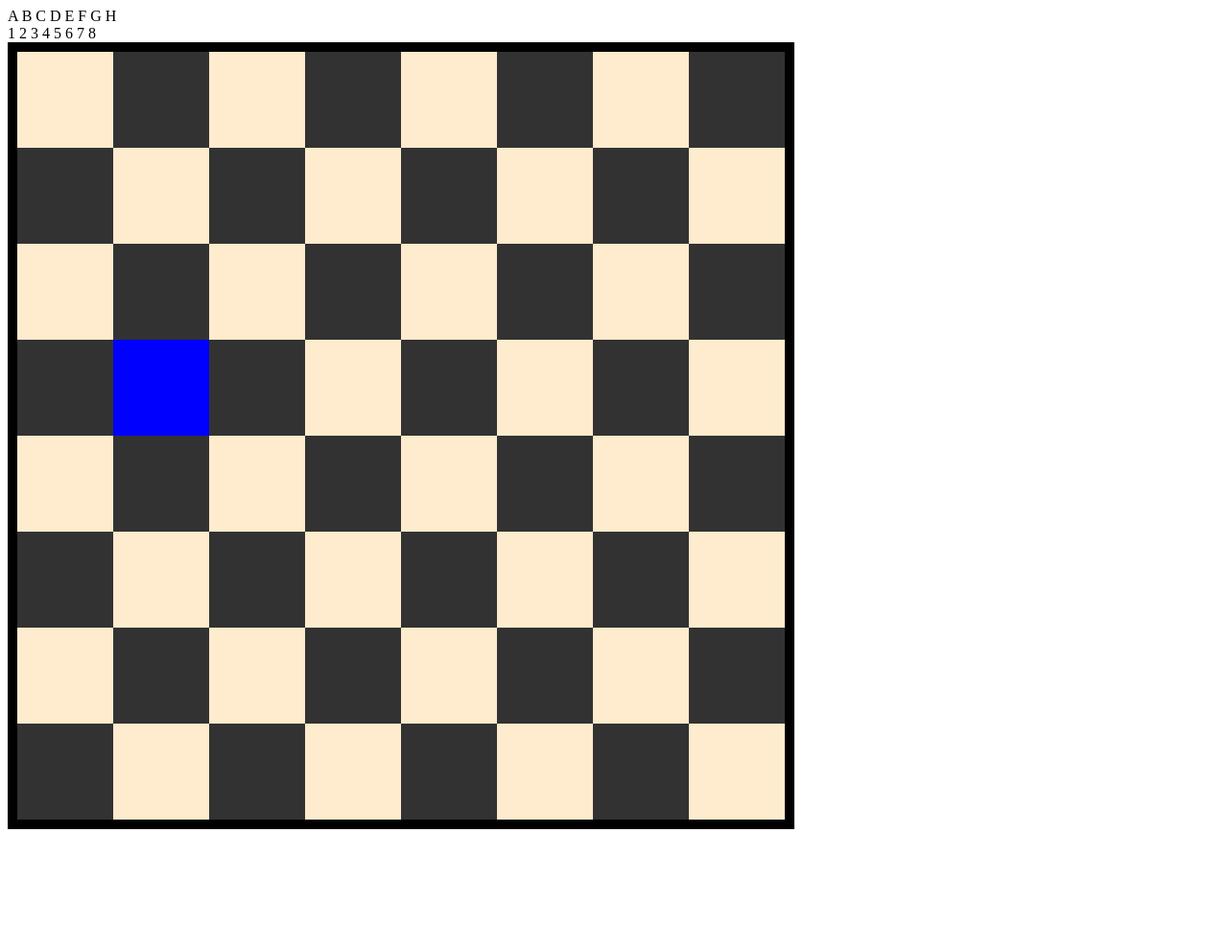
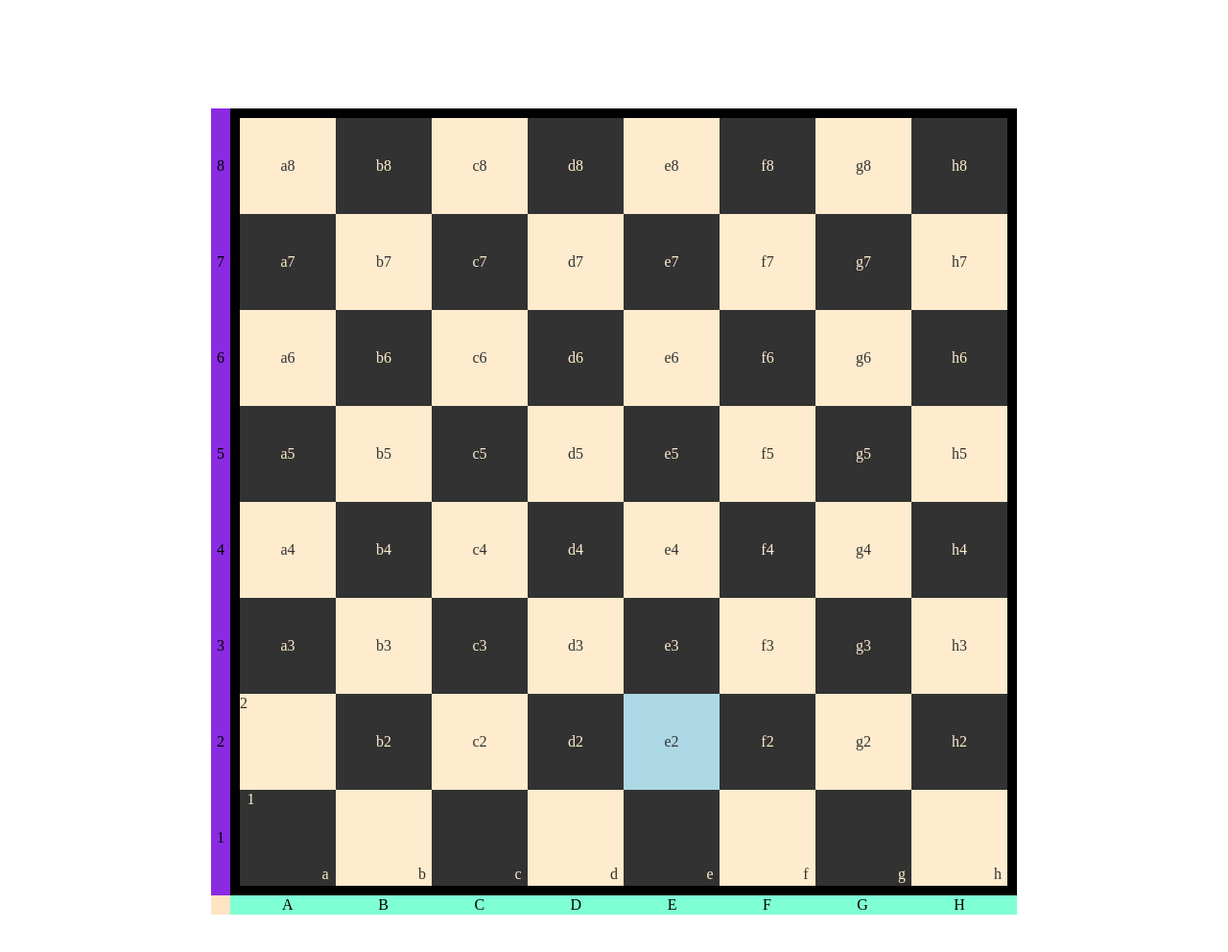
Before and after one commit to JParsleYB/Chess, a plain HTML site: page index.html in a window 1280 px wide. Shown: the whole page at 96% size. Before the commit the page ends 864 px from the top, so only its background shows below. Drawn offline with Linux system fonts and the light colour scheme.

Commit message:
correctly assigning the coordinates of the squares on the chessboard and starting work on visually improving the apparance of the whole

```diff
--- a/index.html
+++ b/index.html
@@ -11,103 +11,150 @@
 
     <div class="main">
 
-        <div class="chessboard">
+        <div class="chessboardComponents">
 
-            <div class="letters">A B C D E F G H</div>
-            <div class="nums">1 2 3 4 5 6 7 8</div>
+            <div class="blankAndNums">
+
+                <div class="blank"></div>
+
+                <div class="nums">
+                    <p class="1">1</p>
+                    <p class="2">2</p>
+                    <p class="3">3</p>
+                    <p class="4">4</p>
+                    <p class="5">5</p>
+                    <p class="6">6</p>
+                    <p class="7">7</p>
+                    <p class="8">8</p>
+                </div>
+            </div>
+
+
+            <div class="chessboardAndLetters">
+
+                <div class="letters">
+                    A B C D E F G H
+                </div>
 
                 <div class="frame">
 
                     <div class="row1 rows">
-                    <div class="black" id="a1"></div>
-                    <div class="white" id="a2"></div>
-                    <div class="black" id="a3"></div>
-                    <div class="white" id="a4"></div>
-                    <div class="black" id="a5"></div>
-                    <div class="white" id="a6"></div>
-                    <div class="black" id="a7"></div>
-                    <div class="white" id="a8"></div>
+                        <div class="black square" id="a1">
+                            <div class="a">a</div>
+                            <div class="one">1</div>
+                        </div>
+                        <div class="white square" id="b1">
+                            <div class="b">b</div>
+                            <div class="blankOne"></div>
+                        </div>
+                        <div class="black square" id="c1">
+                            <div class="c">c</div>
+                            <div class="blankOne"></div>
+                        </div>
+                        <div class="white square" id="d1">
+                            <div class="d">d</div>
+                            <div class="blankOne"></div>
+                        </div>
+                        <div class="black square" id="e1">
+                            <div class="e">e</div>
+                            <div class="blankOne"></div>
+                        </div>
+                        <div class="white square" id="f1">
+                            <div class="f">f</div>
+                            <div class="blankOne"></div>
+                        </div>
+                        <div class="black square" id="g1">
+                            <div class="g">g</div>
+                            <div class="blankOne"></div>
+                        </div>
+                        <div class="white square" id="h1">
+                            <div class="h">h</div>
+                            <div class="blankOne"></div>
+                        </div>
                     </div>
 
                     <div class="row2 rows">
-                    <div class="white" id="b1"></div>
-                    <div class="black" id="b2"></div>
-                    <div class="white" id="b3"></div>
-                    <div class="black" id="b4"></div>
-                    <div class="white" id="b5"></div>
-                    <div class="black" id="b6"></div>
-                    <div class="white" id="b7"></div>
-                    <div class="black" id="b8"></div>
+                        <div class="white square" id="a2">
+                            <div class="blankA"></div>
+                            <div class="two">2</div>
+                        </div>
+                        <div class="black square" id="b2">b2</div>
+                        <div class="white square" id="c2">c2</div>
+                        <div class="black square" id="d2">d2</div>
+                        <div class="white square" id="e2">e2</div>
+                        <div class="black square" id="f2">f2</div>
+                        <div class="white square" id="g2">g2</div>
+                        <div class="black square" id="h2">h2</div>
                     </div>
 
                     <div class="row3 rows">
-                    <div class="black" id="c1"></div>
-                    <div class="white" id="c2"></div>
-                    <div class="black" id="c3"></div>
-                    <div class="white" id="c4"></div>
-                    <div class="black" id="c5"></div>
-                    <div class="white" id="c6"></div>
-                    <div class="black" id="c7"></div>
-                    <div class="white" id="c8"></div>
+                        <div class="black square" id="a3">a3</div>
+                        <div class="white square" id="b3">b3</div>
+                        <div class="black square" id="c3">c3</div>
+                        <div class="white square" id="d3">d3</div>
+                        <div class="black square" id="e3">e3</div>
+                        <div class="white square" id="f3">f3</div>
+                        <div class="black square" id="g3">g3</div>
+                        <div class="white square" id="h3">h3</div>
                     </div>
 
                     <div class="row4 rows">
-                    <div class="white" id="d1"></div>
-                    <div class="black" id="d2"></div>
-                    <div class="white" id="d3"></div>
-                    <div class="black" id="d4"></div>
-                    <div class="white" id="d5"></div>
-                    <div class="black" id="d6"></div>
-                    <div class="white" id="d7"></div>
-                    <div class="black" id="d8"></div>
+                        <div class="white square" id="a4">a4</div>
+                        <div class="black square" id="b4">b4</div>
+                        <div class="white square" id="c4">c4</div>
+                        <div class="black square" id="d4">d4</div>
+                        <div class="white square" id="e4">e4</div>
+                        <div class="black square" id="f4">f4</div>
+                        <div class="white square" id="g4">g4</div>
+                        <div class="black square" id="h4">h4</div>
                     </div>
 
                     <div class="row5 rows">
-                    <div class="black" id="e1"></div>
-                    <div class="white" id="e2"></div>
-                    <div class="black" id="e3"></div>
-                    <div class="white" id="e4"></div>
-                    <div class="black" id="e5"></div>
-                    <div class="white" id="e6"></div>
-                    <div class="black" id="e7"></div>
-                    <div class="white" id="e8"></div>
+                        <div class="black square" id="a5">a5</div>
+                        <div class="white square" id="b5">b5</div>
+                        <div class="black square" id="c5">c5</div>
+                        <div class="white square" id="d5">d5</div>
+                        <div class="black square" id="e5">e5</div>
+                        <div class="white square" id="f5">f5</div>
+                        <div class="black square" id="g5">g5</div>
+                        <div class="white square" id="h5">h5</div>
                     </div>
 
                     <div class="row6 rows">
-                    <div class="white" id="f1"></div>
-                    <div class="black" id="f2"></div>
-                    <div class="white" id="f3"></div>
-                    <div class="black" id="f4"></div>
-                    <div class="white" id="f5"></div>
-                    <div class="black" id="f6"></div>
-                    <div class="white" id="f7"></div>
-                    <div class="black" id="f8"></div>
+                        <div class="white square" id="a6">a6</div>
+                        <div class="black square" id="b6">b6</div>
+                        <div class="white square" id="c6">c6</div>
+                        <div class="black square" id="d6">d6</div>
+                        <div class="white square" id="e6">e6</div>
+                        <div class="black square" id="f6">f6</div>
+                        <div class="white square" id="g6">g6</div>
+                        <div class="black square" id="h6">h6</div>
                     </div>
 
                     <div class="row7 rows">
-                    <div class="black" id="g1"></div>
-                    <div class="white" id="g2"></div>
-                    <div class="black" id="g3"></div>
-                    <div class="white" id="g4"></div>
-                    <div class="black" id="g5"></div>
-                    <div class="white" id="g6"></div>
-                    <div class="black" id="g7"></div>
-                    <div class="white" id="g8"></div>
+                        <div class="black square" id="a7">a7</div>
+                        <div class="white square" id="b7">b7</div>
+                        <div class="black square" id="c7">c7</div>
+                        <div class="white square" id="d7">d7</div>
+                        <div class="black square" id="e7">e7</div>
+                        <div class="white square" id="f7">f7</div>
+                        <div class="black square" id="g7">g7</div>
+                        <div class="white square" id="h7">h7</div>
                     </div>
 
                     <div class="row8 rows">
-                    <div class="white" id="h1"></div>
-                    <div class="black" id="h2"></div>
-                    <div class="white" id="h3"></div>
-                    <div class="black" id="h4"></div>
-                    <div class="white" id="h5"></div>
-                    <div class="black" id="h6"></div>
-                    <div class="white" id="h7"></div>
-                    <div class="black" id="h8"></div>
+                        <div class="white square" id="a8">a8</div>
+                        <div class="black square" id="b8">b8</div>
+                        <div class="white square" id="c8">c8</div>
+                        <div class="black square" id="d8">d8</div>
+                        <div class="white square" id="e8">e8</div>
+                        <div class="black square" id="f8">f8</div>
+                        <div class="white square" id="g8">g8</div>
+                        <div class="black square" id="h8">h8</div>
                     </div>
 
                 </div>
-
+            </div>
         </div>
 
     </div>
--- a/style.css
+++ b/style.css
@@ -2,12 +2,14 @@
     width: 100px;
     height: 100px;
     background-color: rgb(50, 50, 50);
+    color: blanchedalmond;
 }
 
 .white {
     width: 100px;
     height: 100px;
     background-color: blanchedalmond;
+    color: rgb(50, 50, 50);
 }
 
 .frame {
@@ -19,9 +21,13 @@
     width: 800px;
 }
 
-.chessboard {
+.chessboardComponents {
     width: 800px;
     height: 800px;
+    display: flex;
+    flex-direction: row;
+    justify-content: center;
+    align-items: center;
 }
 
 .rows {
@@ -30,5 +36,168 @@
 }
 
 #e2 {
-    background-color: blue;
+    background-color: lightblue;
 }
+
+.square {
+    display: flex;
+    justify-content: center;
+    align-items: center;
+}
+
+.letters {
+    word-spacing:85.5px;
+    display: flex;
+    flex-direction: row;
+    align-items: center;
+    justify-content: center;
+    background-color: aquamarine;
+    width: 820px;
+    height: 20px;
+}
+
+.blankAndNums {
+    display: flex;
+    flex-direction: column-reverse;
+}
+
+.nums {
+    display:flex;
+    flex-direction: column-reverse;
+    line-height: 68px;
+    width: 20px;
+    height: 820px;
+    background-color: blueviolet;
+    justify-content: center;
+    align-items: center;
+
+}
+
+.blank {
+    width: 20px;
+    height: 20px;
+    background-color: bisque;
+}
+
+.chessboardAndLetters {
+    display: flex;
+    flex-direction: column-reverse;
+    justify-content: center;
+    align-items: center;
+}
+
+.main {
+    height: 1050px;
+    display: flex;
+    flex-direction: row;
+    align-items: center;
+    justify-content: center;
+}
+
+#a1 {
+    display: flex;
+    flex-direction: row-reverse;
+}
+
+#b1 {
+    display: flex;
+    flex-direction: row-reverse;
+}
+
+#c1 {
+    display: flex;
+    flex-direction: row-reverse;
+}
+
+#d1 {
+    display: flex;
+    flex-direction: row-reverse;
+}
+
+#e1 {
+    display: flex;
+    flex-direction: row-reverse;
+}
+
+#f1 {
+    display: flex;
+    flex-direction: row-reverse;
+}
+
+#g1 {
+    display: flex;
+    flex-direction: row-reverse;
+}
+
+#h1 {
+    display: flex;
+    flex-direction: row-reverse;
+}
+
+#a2 {
+    display: flex;
+    flex-direction: row-reverse;
+}
+
+.square .a {
+    padding-top: 75px;
+    padding-left: 30px;
+}
+
+.square .b {
+    padding-top: 75px;
+    padding-left: 40px;
+}
+
+.square .c {
+    padding-top: 75px;
+    padding-left: 40px;
+}
+
+.square .d {
+    padding-top: 75px;
+    padding-left: 40px;
+}
+
+.square .e {
+    padding-top: 75px;
+    padding-left: 40px;
+}
+
+.square .f {
+    padding-top: 75px;
+    padding-left: 40px;
+}
+
+.square .g {
+    padding-top: 75px;
+    padding-left: 40px;
+}
+
+.square .h {
+    padding-top: 75px;
+    padding-left: 40px;
+}
+
+.square .two {
+    padding-bottom: 81px;
+    padding-right: 40px;
+}
+
+#a1 .one {
+    padding-right:40px;
+    padding-bottom:81px;
+}
+
+#a2 .blankA {
+    padding-right:40px;
+    padding-bottom:81px;
+}
+
+.blankOne {
+    width: 40px;
+}
+
+.blankA {
+    width: 40px;
+}
```
Lines whose indentation alone changed are shown as unchanged.
